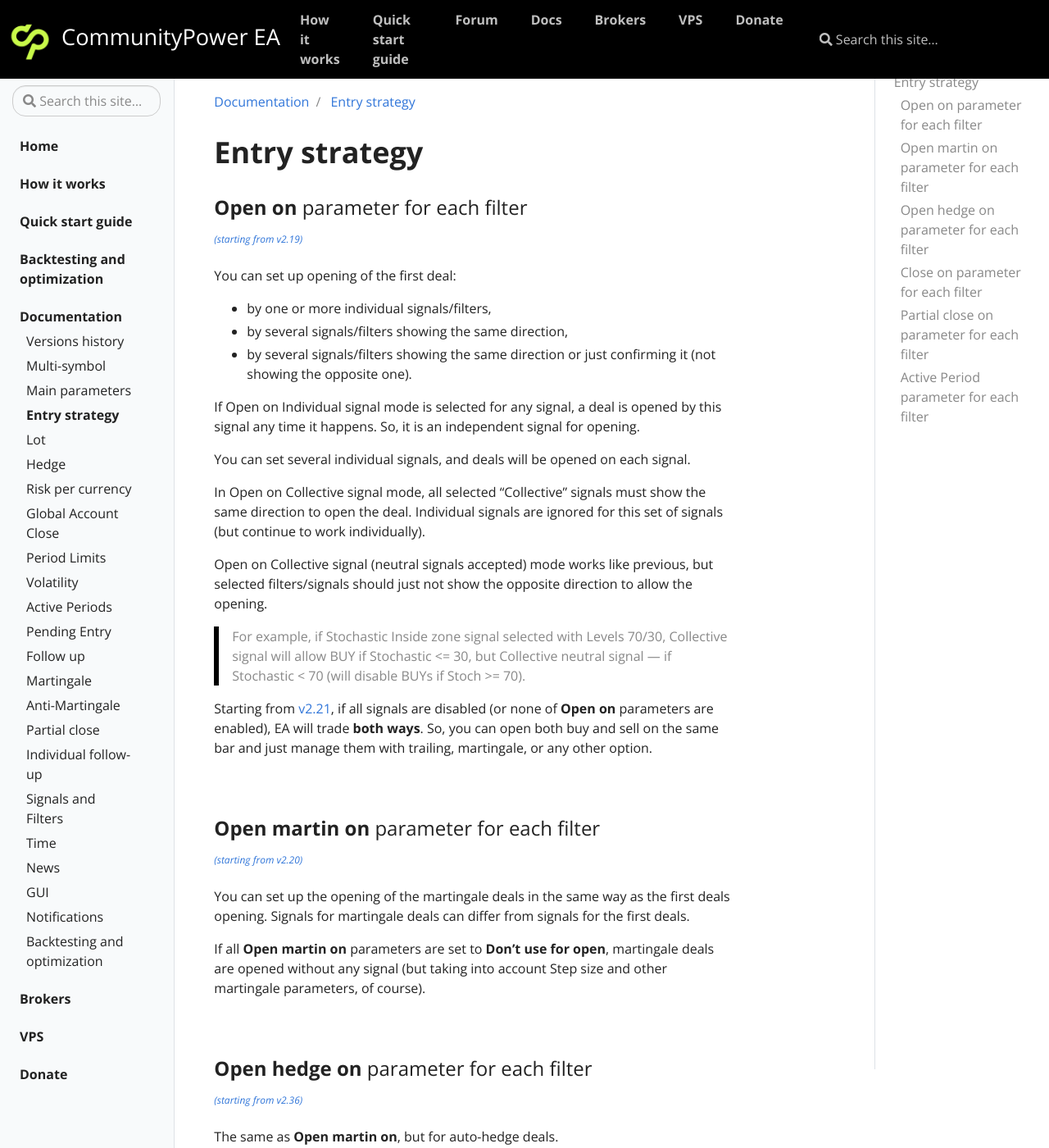
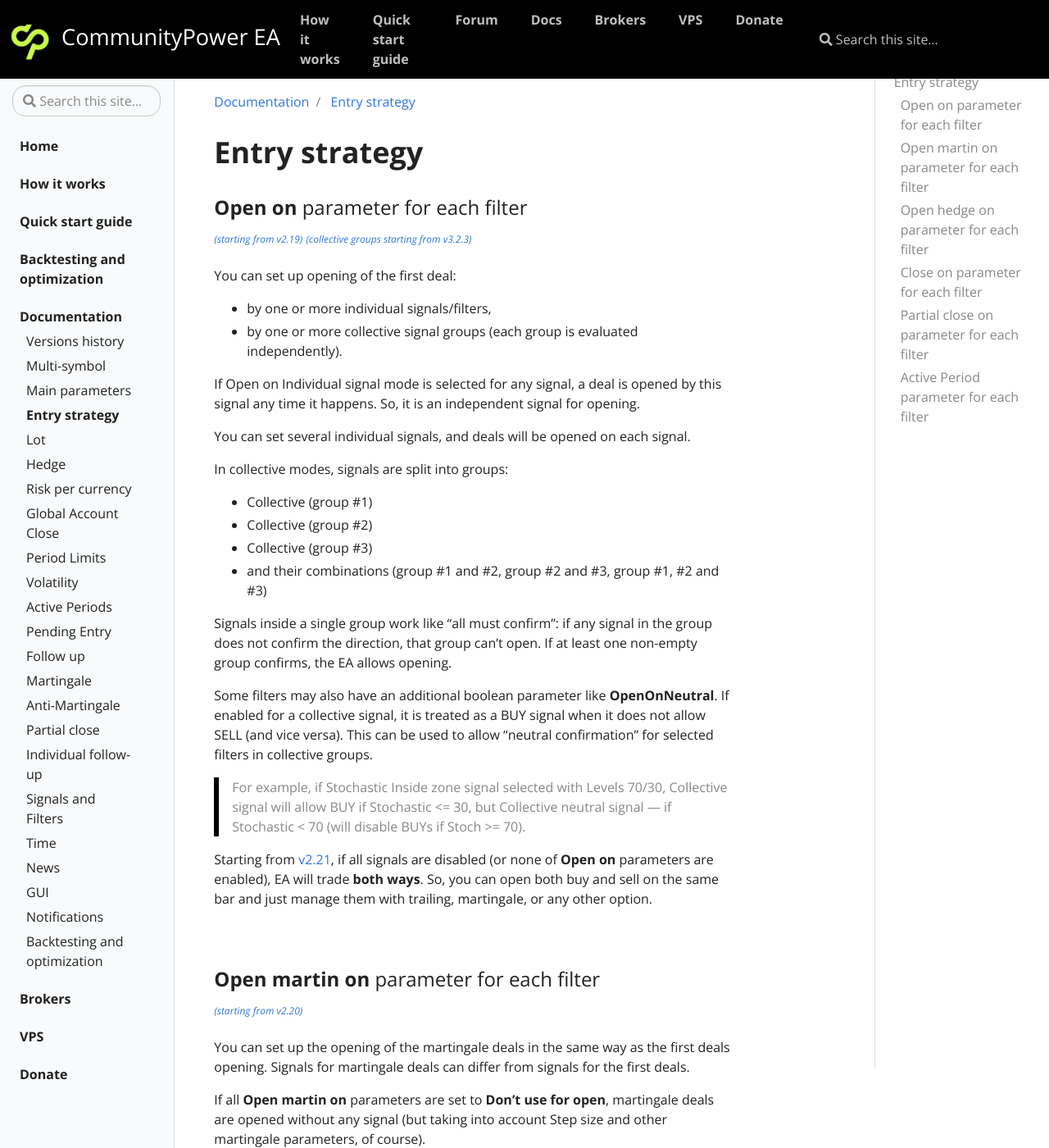
Before and after one commit to komposter/CommunityPowerEA.com, a Jekyll site: the page built from _docs/entry-strategy.md, in a window 1280 px wide and 1400 px high. Shown: the whole window at 82% size. Built offline with Jekyll 4.4.1, drawn with Linux system fonts in a browser that asks for light colours.

Commit message:
Content change

```diff
--- a/_docs/entry-strategy.md
+++ b/_docs/entry-strategy.md
@@ -9,19 +9,25 @@
 ### **Open on** parameter for each filter
 
 <sup>[*(starting from v2.19)*](/docs/versions-history#20201014-219)</sup>
+<sup>[*(collective groups starting from v3.2.3)*](/docs/versions-history#3.03)</sup>
 
 You can set up opening of the first deal:
 * by one or more individual signals/filters,
-* by several signals/filters showing the same direction,
-* by several signals/filters showing the same direction or just confirming it (not showing the opposite one).
+* by one or more collective signal groups (each group is evaluated independently).
 
 If Open on Individual signal mode is selected for any signal, a deal is opened by this signal any time it happens. So, it is an independent signal for opening.
 
 You can set several individual signals, and deals will be opened on each signal.
 
-In Open on Collective signal mode, all selected “Collective” signals must show the same direction to open the deal. Individual signals are ignored for this set of signals (but continue to work individually).
+In collective modes, signals are split into groups:
+* Collective (group #1)
+* Collective (group #2)
+* Collective (group #3)
+* and their combinations (group #1 and #2, group #2 and #3, group #1, #2 and #3)
 
-Open on Collective signal (neutral signals accepted) mode works like previous, but selected filters/signals should just not show the opposite direction to allow the opening.
+Signals inside a single group work like "all must confirm": if any signal in the group does not confirm the direction, that group can't open. If at least one non-empty group confirms, the EA allows opening.
+
+Some filters may also have an additional boolean parameter like **OpenOnNeutral**. If enabled for a collective signal, it is treated as a BUY signal when it does not allow SELL (and vice versa). This can be used to allow "neutral confirmation" for selected filters in collective groups.
 
 > For example, if Stochastic Inside zone signal selected with Levels 70/30, Collective signal will allow BUY if Stochastic <= 30, but Collective neutral signal — if Stochastic < 70 (will disable BUYs if Stoch >= 70).
 
```
Also changed, not shown: _docs/follow-up.md (+1 -1 lines), _docs/versions-history.md (+3 -1 lines).
